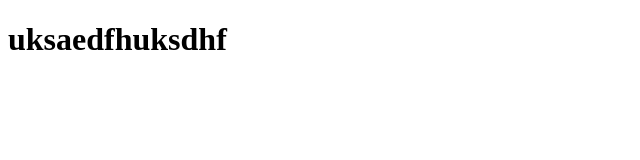
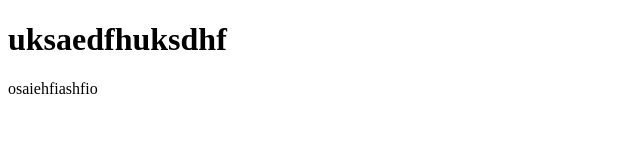
Before and after one commit to faqihkhan/I-what-I-do, a plain HTML site: page index.html in a window 1280 px wide. Shown: the whole page, without its empty margins (0-640 px from the left). Drawn offline with Linux system fonts and the light colour scheme.

Commit message:
add something01

```diff
--- a/index.html
+++ b/index.html
@@ -7,5 +7,6 @@
 </head>
 <body>
     <h1>uksaedfhuksdhf</h1>
+    <p>osaiehfiashfio</p>
 </body>
 </html>
```
Also changed, not shown: style.css (added).
